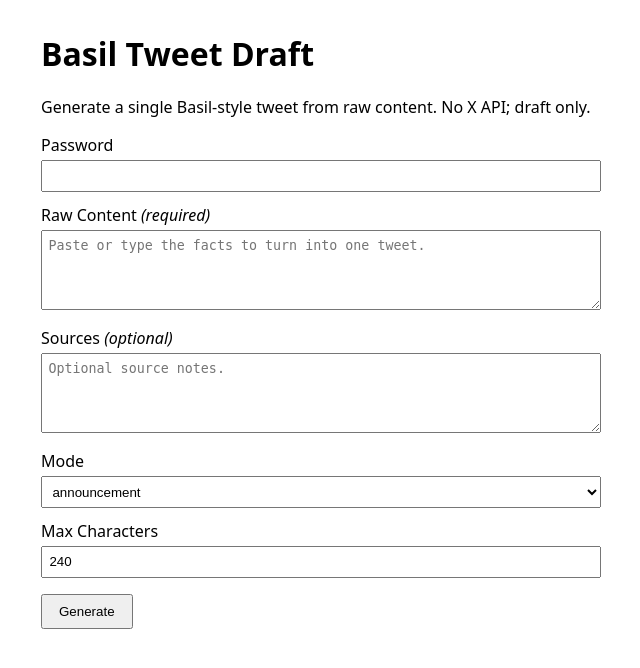
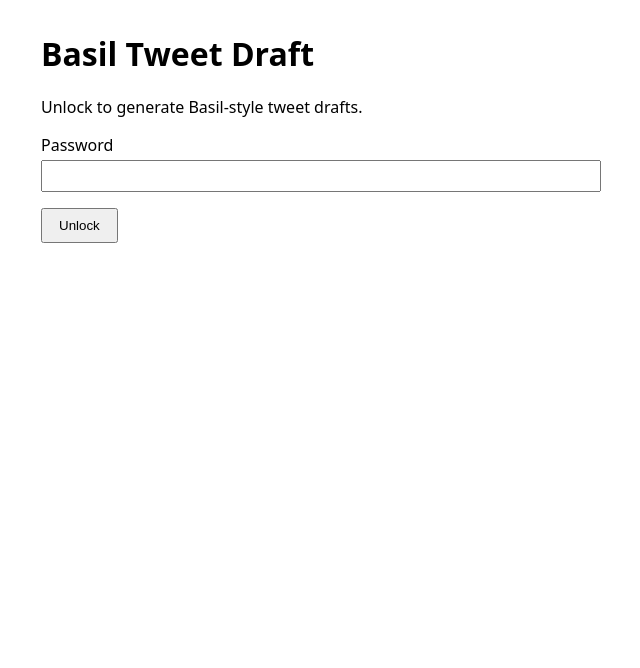
Before and after one commit to bigbadman-lab/basil-claw, a FastAPI app: page / in a window 1280 px wide. Shown: the top 668 px of the page, without its empty margins (319-959 px from the left). Run offline with FastAPI, Linux system fonts and the light colour scheme; parts of the project's set-up code (start-up, migrations or seed data) failed here and were passed over.

Commit message:
Add session-based auth (cookie unlock) and enhance wry mode with lobster/claw guidance

```diff
--- a/app/main.py
+++ b/app/main.py
@@ -1,8 +1,9 @@
 """
 Minimal password-protected web UI for Basil-style tweet drafts.
 
-Loads .env at startup. GET / shows form; POST /generate validates password
-and raw_content, then calls basil_writer.generate_basil_tweet. No X API.
+Loads .env at startup. Session-based unlock (signed cookie); GET / shows
+unlock form or generator form; POST /login, POST /logout, POST /generate.
+No X API.
 """
 
 import os
@@ -11,28 +12,60 @@ from pathlib import Path
 
 from dotenv import load_dotenv
 from fastapi import FastAPI, Form, Request
-from fastapi.responses import HTMLResponse
+from fastapi.responses import HTMLResponse, RedirectResponse
 from fastapi.templating import Jinja2Templates
+from starlette.middleware.sessions import SessionMiddleware
 
 load_dotenv()
 
 OPENAI_API_KEY = os.getenv("OPENAI_API_KEY")
 BASIL_UI_PASSWORD = os.getenv("BASIL_UI_PASSWORD")
-if not OPENAI_API_KEY and not BASIL_UI_PASSWORD:
+BASIL_UI_SECRET_KEY = os.getenv("BASIL_UI_SECRET_KEY")
+if not OPENAI_API_KEY and not BASIL_UI_PASSWORD and not BASIL_UI_SECRET_KEY:
     raise RuntimeError(
-        "OPENAI_API_KEY and BASIL_UI_PASSWORD must be set in the environment."
+        "OPENAI_API_KEY, BASIL_UI_PASSWORD, and BASIL_UI_SECRET_KEY must be set in the environment."
     )
 if not OPENAI_API_KEY:
     raise RuntimeError("OPENAI_API_KEY must be set in the environment.")
 if not BASIL_UI_PASSWORD:
     raise RuntimeError("BASIL_UI_PASSWORD must be set in the environment.")
+if not BASIL_UI_SECRET_KEY:
+    raise RuntimeError("BASIL_UI_SECRET_KEY must be set in the environment.")
 
 app = FastAPI(title="Basil Tweet UI")
+app.add_middleware(
+    SessionMiddleware,
+    secret_key=BASIL_UI_SECRET_KEY,
+    same_site="lax",
+    https_only=True,
+)
 templates = Jinja2Templates(directory=str(Path(__file__).resolve().parent / "templates"))
 
 LAST_OUTPUT: str | None = None
 LAST_REQUEST_TS: float = 0.0
 COOLDOWN_SECONDS: float = 5.0
+
+
+def _template_context(
+    request: Request,
+    authed: bool,
+    error: str = "",
+    output: str = "",
+    raw_content: str = "",
+    sources: str = "",
+    mode: str = "announcement",
+    max_chars: str = "240",
+) -> dict:
+    return {
+        "request": request,
+        "authed": authed,
+        "error": error,
+        "output": output,
+        "raw_content": raw_content,
+        "sources": sources,
+        "mode": mode,
+        "max_chars": max_chars,
+    }
 
 
 @app.get("/", response_class=HTMLResponse)
@@ -45,62 +78,64 @@ async def index(
     mode: str = "announcement",
     max_chars: str = "240",
 ):
-    """Render the tweet draft form. Optional query params for redirects."""
+    """Render unlock form (if not authed) or generator form + Logout (if authed)."""
+    authed = bool(request.session.get("authed"))
     return templates.TemplateResponse(
         "index.html",
-        {
-            "request": request,
-            "error": error,
-            "output": output,
-            "raw_content": raw_content,
-            "sources": sources,
-            "mode": mode,
-            "max_chars": max_chars,
-        },
+        _template_context(
+            request, authed, error, output, raw_content, sources, mode, max_chars
+        ),
     )
+
+
+@app.post("/login", response_class=HTMLResponse)
+async def login(request: Request, password: str = Form("")):
+    """If password valid, set session and redirect to /. Else render index with error."""
+    if password != BASIL_UI_PASSWORD:
+        return templates.TemplateResponse(
+            "index.html",
+            _template_context(request, False, error="Invalid password."),
+        )
+    request.session["authed"] = True
+    return RedirectResponse(url="/", status_code=303)
+
+
+@app.post("/logout", response_class=RedirectResponse)
+async def logout(request: Request):
+    """Clear session and redirect to /."""
+    request.session.clear()
+    return RedirectResponse(url="/", status_code=303)
 
 
 @app.post("/generate", response_class=HTMLResponse)
 async def generate(
     request: Request,
-    password: str = Form(""),
     raw_content: str = Form(""),
     sources: str = Form(""),
     mode: str = Form("announcement"),
     max_chars: str = Form("240"),
 ):
     """
-    Validate password and raw_content; call OpenAI via basil_writer.
-    Return same template with error or generated output.
+    Require session authed; then validate raw_content and call basil_writer.
+    Preserve cooldown and LAST_OUTPUT duplicate logic.
     """
     global LAST_REQUEST_TS, LAST_OUTPUT
+    authed = bool(request.session.get("authed"))
+    if not authed:
+        return templates.TemplateResponse(
+            "index.html",
+            _template_context(request, False, error="Please unlock first."),
+        )
+
     from app.basil_writer import generate_basil_tweet, rewrite_basil_tweet
 
-    if password != BASIL_UI_PASSWORD:
-        return templates.TemplateResponse(
-            "index.html",
-            {
-                "request": request,
-                "error": "Invalid password.",
-                "output": "",
-                "raw_content": raw_content,
-                "sources": sources,
-                "mode": mode,
-                "max_chars": max_chars,
-            },
-        )
     if not (raw_content and raw_content.strip()):
         return templates.TemplateResponse(
             "index.html",
-            {
-                "request": request,
-                "error": "Raw content is required.",
-                "output": "",
-                "raw_content": raw_content,
-                "sources": sources,
-                "mode": mode,
-                "max_chars": max_chars,
-            },
+            _template_context(
+                request, True, error="Raw content is required.",
+                raw_content=raw_content, sources=sources, mode=mode, max_chars=max_chars,
+            ),
         )
     try:
         max_n = int(max_chars) if max_chars.strip() else 240
@@ -112,15 +147,11 @@ async def generate(
     if now - LAST_REQUEST_TS < COOLDOWN_SECONDS:
         return templates.TemplateResponse(
             "index.html",
-            {
-                "request": request,
-                "error": "Please wait a few seconds before generating again.",
-                "output": "",
-                "raw_content": raw_content,
-                "sources": sources,
-                "mode": mode,
-                "max_chars": max_chars,
-            },
+            _template_context(
+                request, True,
+                error="Please wait a few seconds before generating again.",
+                raw_content=raw_content, sources=sources, mode=mode, max_chars=max_chars,
+            ),
         )
 
     try:
@@ -140,26 +171,16 @@ async def generate(
     except Exception as e:
         return templates.TemplateResponse(
             "index.html",
-            {
-                "request": request,
-                "error": f"Generation failed: {e!s}",
-                "output": "",
-                "raw_content": raw_content,
-                "sources": sources,
-                "mode": mode,
-                "max_chars": max_chars,
-            },
+            _template_context(
+                request, True, error=f"Generation failed: {e!s}",
+                raw_content=raw_content, sources=sources, mode=mode, max_chars=max_chars,
+            ),
         )
 
     return templates.TemplateResponse(
         "index.html",
-        {
-            "request": request,
-            "error": "",
-            "output": out,
-            "raw_content": raw_content,
-            "sources": sources,
-            "mode": mode,
-            "max_chars": max_chars,
-        },
+        _template_context(
+            request, True, output=out,
+            raw_content=raw_content, sources=sources, mode=mode, max_chars=max_chars,
+        ),
     )
--- a/app/templates/index.html
+++ b/app/templates/index.html
@@ -15,16 +15,22 @@
     .char-count { font-size: 0.875rem; color: #666; margin-top: 0.25rem; }
     button { margin-top: 1rem; padding: 0.5rem 1rem; cursor: pointer; }
     button.copy { margin-left: 0.5rem; }
+    .logout-wrap { margin-top: 1.5rem; }
   </style>
 </head>
 <body>
   <h1>Basil Tweet Draft</h1>
-  <p>Generate a single Basil-style tweet from raw content. No X API; draft only.</p>
 
-  <form method="post" action="/generate">
+  {% if not authed %}
+  <p>Unlock to generate Basil-style tweet drafts.</p>
+  <form method="post" action="/login">
     <label for="password">Password</label>
     <input type="password" id="password" name="password" required autocomplete="current-password">
-
+    <button type="submit">Unlock</button>
+  </form>
+  {% else %}
+  <p>Generate a single Basil-style tweet from raw content. No X API; draft only.</p>
+  <form method="post" action="/generate">
     <label for="raw_content">Raw Content <em>(required)</em></label>
     <textarea id="raw_content" name="raw_content" required placeholder="Paste or type the facts to turn into one tweet.">{{ raw_content or "" }}</textarea>
 
@@ -44,12 +50,18 @@
 
     <button type="submit">Generate</button>
   </form>
+  <div class="logout-wrap">
+    <form method="post" action="/logout" style="display: inline;">
+      <button type="submit">Logout</button>
+    </form>
+  </div>
+  {% endif %}
 
   {% if error %}
   <p class="error">{{ error }}</p>
   {% endif %}
 
-  {% if output %}
+  {% if authed and output %}
   <div class="output-wrap">
     <label>Output</label>
     <textarea id="output" readonly>{{ output }}</textarea>
```
Also changed, not shown: app/basil_writer.py (+11 -3 lines), ingest/sources/summaries/retaking_english_castle.md (added, +110 -0 lines), out/daily_brief_2026-02-25.md (added), out/drafts_2026-02-25.md (added).
